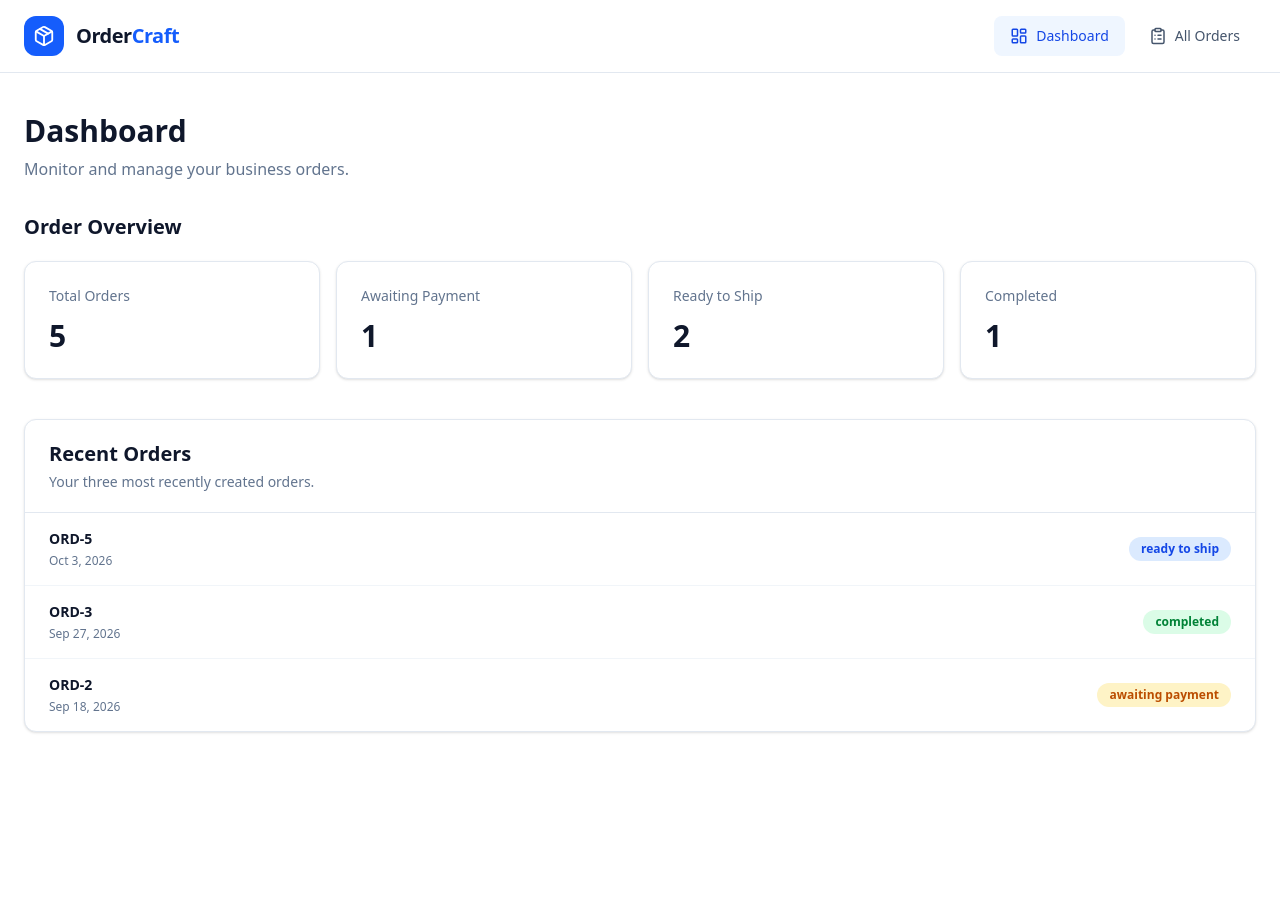
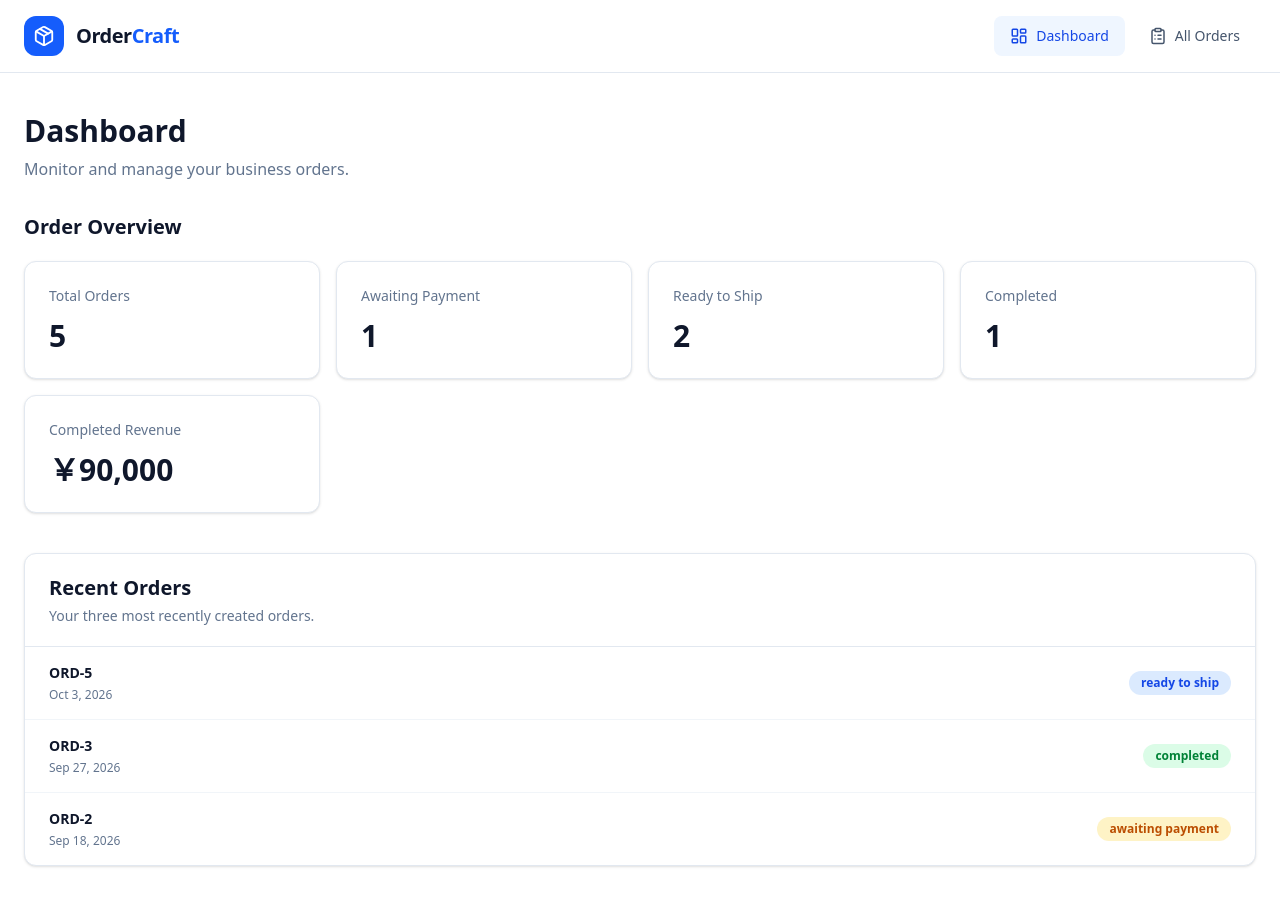
Before and after one commit to dicey44/order-craft, a Next.js app: page / in a window 1280 px wide. Before the commit the page ends 800 px from the top, so only its background shows below. Built offline with nearby package versions, Linux system fonts and the light colour scheme.

Commit message:
feat: add completed revenue dashboard metric

```diff
--- a/components/OrderOverview.tsx
+++ b/components/OrderOverview.tsx
@@ -6,6 +6,10 @@ export default function OrderOverview() {
     const completedOrders = orders.filter(order => order.status === "completed").length;
     const awaitingPaymentOrders = orders.filter(order => order.status === "awaiting_payment").length;
     const readyToShipOrders = orders.filter(order => order.status === "ready_to_ship").length;
+
+    const completedRevenue = orders.filter(order => order.status === "completed").reduce((accumulator, currentValue) => {
+        return accumulator + currentValue.totalAmount
+    }, 0)
 
     return (
     <section aria-labelledby="order-overview-heading">
@@ -22,6 +26,7 @@ export default function OrderOverview() {
                 { label: "Awaiting Payment", value: awaitingPaymentOrders },
                 { label: "Ready to Ship", value: readyToShipOrders },
                 { label: "Completed", value: completedOrders },
+                { label: "Completed Revenue", value: "￥" + completedRevenue.toLocaleString("ja-JP")}
             ].map((stat) => (
                 <div
                     key={stat.label}
```
